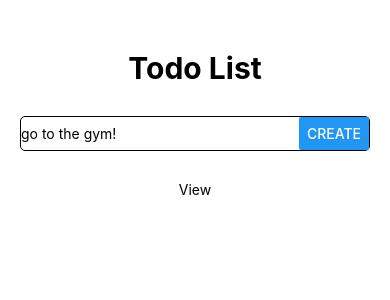
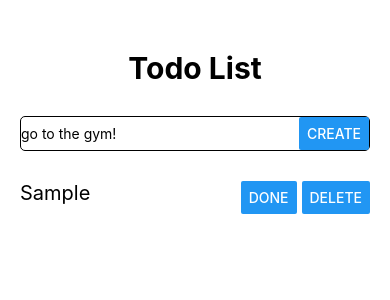
Before and after one commit to Nick24s/rn-todo-app, a React Native app: screen / in a window 390 px wide. Both pictures are taken after typing "Sample" into the empty fields and a click on the button "CREATE". Shown: the top 300 px of the page. Built offline with nearby package versions, Linux system fonts and the light colour scheme.

Commit message:
Show todo items

```diff
--- a/App.js
+++ b/App.js
@@ -1,5 +1,6 @@
 import { useState } from "react";
 import { Button, Text, TextInput, View } from "react-native";
+import TodoItem from "./components/todoItem";
 
 export default function App() {
 
@@ -15,6 +16,7 @@
         if(!text) {
            return alert('Missing Todo Text!')
         } ;
+        // todo add ids
         const newTodo = {
             text,
             isCompleted : false,
@@ -39,8 +41,8 @@
             <Button title="Create" onPress={createTodoHandler}/>
         </View>
 
-        <View>
-            <Text>View</Text>
+        <View style={{width: '100%', }}>
+            {todos.map(todo => <TodoItem key={todo.text} {...todo}/>)}
         </View>
     </View>
   )
--- /dev/null
+++ b/components/todoItem.jsx
@@ -0,0 +1,15 @@
+import { Button, Text, View } from "react-native";
+
+export default function TodoItem({text, isCompleted}){
+    return (
+        <View style={{flexDirection : 'row', justifyContent : 'space-between', marginBottom : 5}}>
+            <Text style={{fontSize : 20,  }}>{text}</Text>
+
+            <View style={{flexDirection : 'row', gap : 5}}>
+                <Button title="Done"/>
+                <Button title="Delete"/>
+            </View>
+
+        </View>
+    )
+}
```
